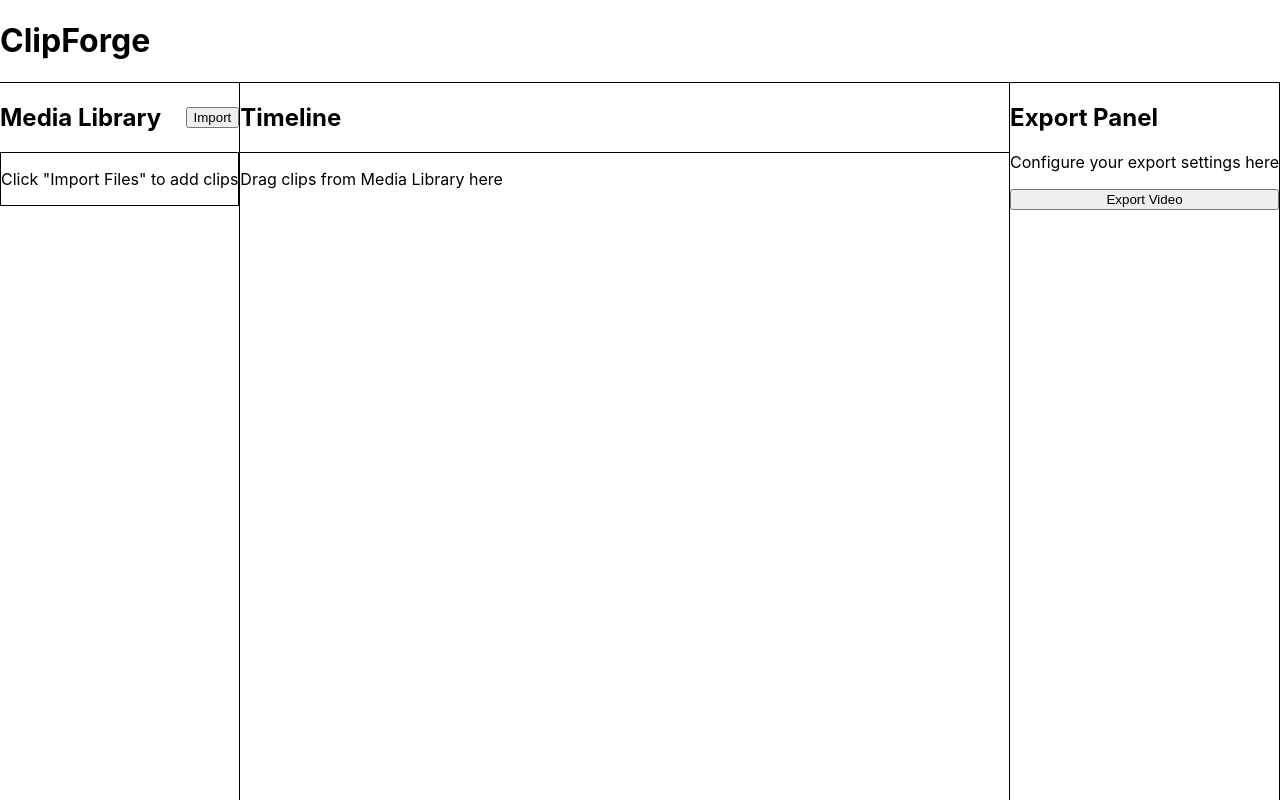
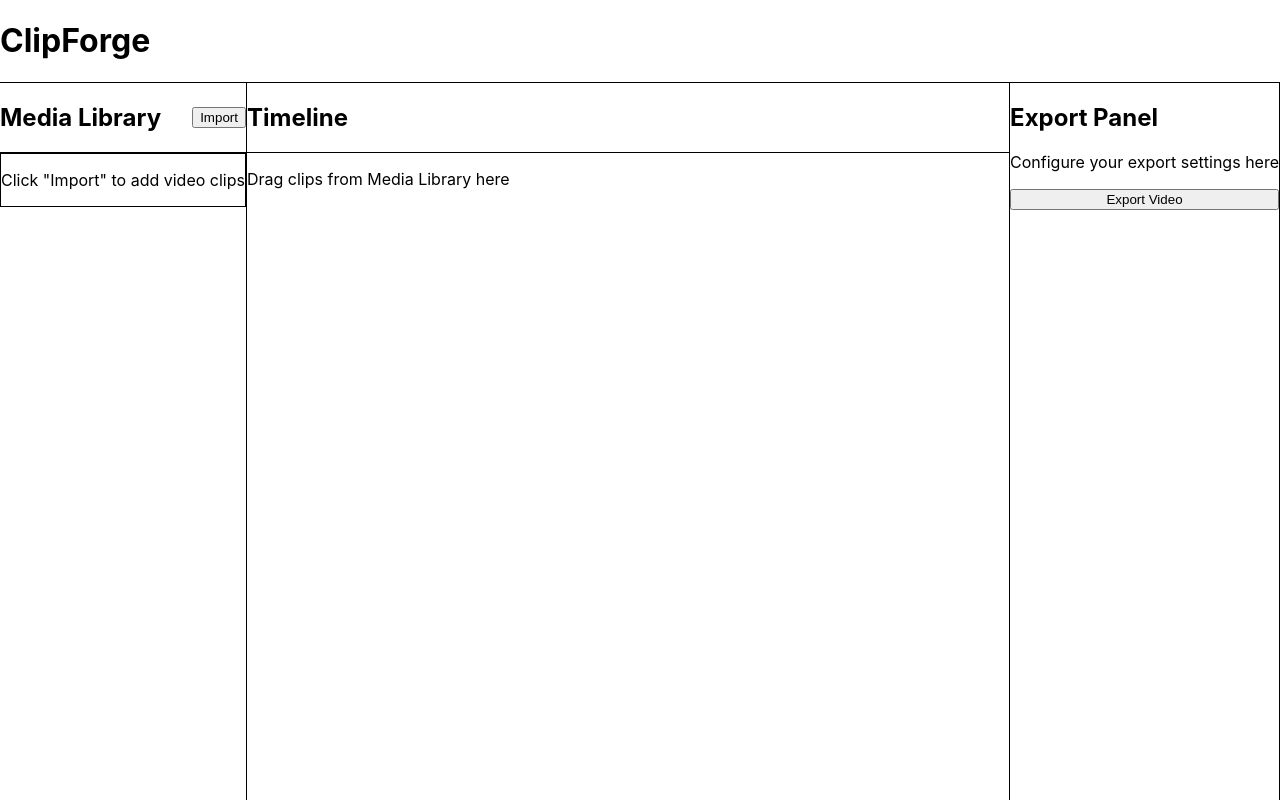
Before and after one commit to dohoonk/Tony-Week3-ClipForge, a React (Vite) app: page / in a window 1280 px wide. Built offline with nearby package versions, Linux system fonts and the light colour scheme.

Commit message:
feat: add media library with import (PR 6)
Implement file import UI with probe() integration.
Add Zustand actions for clip management.
Display clips with duration and resolution.

```diff
--- a/src/renderer/components/MediaLibrary.tsx
+++ b/src/renderer/components/MediaLibrary.tsx
@@ -1,19 +1,131 @@
-import React from 'react'
+import React, { useState } from 'react'
+import { useStore } from '../store'
+import { Clip } from '@shared/types'
 
 export function MediaLibrary() {
+  const { clips, addClip, removeClip, trackItems } = useStore()
+  const [isImporting, setIsImporting] = useState(false)
+
+  const handleImportFiles = async () => {
+    try {
+      setIsImporting(true)
+
+      // Open file dialog
+      const filePaths = await window.clipforge.openFiles()
+      if (filePaths.length === 0) return
+
+      console.log('[MediaLibrary] Importing files:', filePaths)
+
+      // Process each file
+      for (const filePath of filePaths) {
+        try {
+          // Get video metadata
+          const metadata = await window.clipforge.probe(filePath)
+
+          // Extract filename
+          const fileName = filePath.split('/').pop() || 'Unknown'
+          const fileExt = fileName.split('.').pop() || ''
+
+          // Create clip object
+          const clip: Clip = {
+            id: `clip-${Date.now()}-${Math.random()}`,
+            name: fileName,
+            path: filePath,
+            duration: metadata.duration,
+            width: metadata.width,
+            height: metadata.height,
+          }
+
+          // Add to store
+          addClip(clip)
+
+          console.log('[MediaLibrary] Added clip:', clip)
+        } catch (error) {
+          console.error('[MediaLibrary] Failed to process file:', filePath, error)
+        }
+      }
+    } catch (error) {
+      console.error('[MediaLibrary] Import failed:', error)
+    } finally {
+      setIsImporting(false)
+    }
+  }
+
+  const handleDeleteClip = async (clipId: string) => {
+    // Check if clip is used in any trackItems
+    const isUsed = Object.values(trackItems).some(item => item.clipId === clipId)
+
+    if (isUsed) {
+      const confirmed = window.confirm(
+        'This clip is being used in the timeline. Are you sure you want to delete it?'
+      )
+      if (!confirmed) return
+    }
+
+    removeClip(clipId)
+  }
+
+  const formatDuration = (seconds: number): string => {
+    const mins = Math.floor(seconds / 60)
+    const secs = Math.floor(seconds % 60)
+    return `${mins}:${secs.toString().padStart(2, '0')}`
+  }
+
+  const clipList = Object.values(clips)
+
   return (
-    <aside className="w-64 h-full border-r border-gray-700 p-4 overflow-y-auto">
-      <div className="flex items-center justify-between mb-4">
-        <h2 className="text-lg font-semibold text-white">Media Library</h2>
-        <button className="px-3 py-1 text-sm bg-blue-600 hover:bg-blue-700 rounded text-white">
-          Import
-        </button>
+    <aside className="w-64 h-full border-r border-gray-700 bg-gray-900 flex flex-col">
+      {/* Header */}
+      <div className="p-4 border-b border-gray-700">
+        <div className="flex items-center justify-between mb-4">
+          <h2 className="text-lg font-semibold text-white">Media Library</h2>
+          <button
+            onClick={handleImportFiles}
+            disabled={isImporting}
+            className="px-3 py-1 text-sm bg-blue-600 hover:bg-blue-700 disabled:bg-gray-600 disabled:cursor-not-allowed rounded text-white"
+          >
+            {isImporting ? 'Importing...' : 'Import'}
+          </button>
+        </div>
       </div>
-      <div className="space-y-4">
-        <div className="p-4 bg-gray-800 rounded border border-gray-700">
-          <div className="aspect-video bg-gray-700 rounded mb-2"></div>
-          <p className="text-sm text-gray-400">Click "Import Files" to add clips</p>
-        </div>
+
+      {/* Clips List */}
+      <div className="flex-1 overflow-y-auto p-4 space-y-4">
+        {clipList.length === 0 ? (
+          <div className="p-4 bg-gray-800 rounded border border-gray-700 text-center">
+            <div className="aspect-video bg-gray-700 rounded mb-2"></div>
+            <p className="text-sm text-gray-400">Click "Import" to add video clips</p>
+          </div>
+        ) : (
+          clipList.map((clip) => (
+            <div
+              key={clip.id}
+              className="p-3 bg-gray-800 rounded border border-gray-700 hover:border-gray-600 transition-colors"
+            >
+              {/* Thumbnail placeholder */}
+              <div className="aspect-video bg-gray-700 rounded mb-2 relative group">
+                {/* Delete button */}
+                <button
+                  onClick={() => handleDeleteClip(clip.id)}
+                  className="absolute top-2 right-2 bg-red-600 hover:bg-red-700 text-white rounded-full w-6 h-6 flex items-center justify-center opacity-0 group-hover:opacity-100 transition-opacity text-xs"
+                >
+                  ×
+                </button>
+              </div>
+
+              {/* Clip info */}
+              <div className="space-y-1">
+                <p className="text-sm text-white font-medium truncate" title={clip.name}>
+                  {clip.name}
+                </p>
+                <div className="flex justify-between text-xs text-gray-400">
+                  <span>{formatDuration(clip.duration)}</span>
+                  <span>{clip.width}×{clip.height}</span>
+                </div>
+              </div>
+            </div>
+          ))
+        )}
       </div>
     </aside>
   )
--- a/src/renderer/store.ts
+++ b/src/renderer/store.ts
@@ -1,7 +1,26 @@
 import { create } from 'zustand'
-import { ClipForgeState } from '@shared/types'
+import { ClipForgeState, Clip } from '@shared/types'
 
-export const useStore = create<ClipForgeState>((set) => ({
+interface ClipForgeActions {
+  // Clip actions
+  addClip: (clip: Clip) => void
+  removeClip: (clipId: string) => void
+  updateClip: (clipId: string, updates: Partial<Clip>) => void
+
+  // TrackItem actions
+  addTrackItem: (item: any) => void
+  removeTrackItem: (itemId: string) => void
+
+  // UI actions
+  setPlayheadSec: (seconds: number) => void
+  setZoom: (zoom: number) => void
+  setSelectedId: (id?: string) => void
+}
+
+type ClipForgeStore = ClipForgeState & ClipForgeActions
+
+export const useStore = create<ClipForgeStore>((set) => ({
+  // State
   project: {
     id: '',
     name: 'Untitled Project',
@@ -16,4 +35,39 @@ export const useStore = create<ClipForgeState>((set) => ({
     zoom: 1,
     selectedId: undefined,
   },
+
+  // Actions
+  addClip: (clip: Clip) => set((state) => ({
+    clips: { ...state.clips, [clip.id]: clip }
+  })),
+
+  removeClip: (clipId: string) => set((state) => {
+    const { [clipId]: _, ...clips } = state.clips
+    return { clips }
+  }),
+
+  updateClip: (clipId: string, updates: Partial<Clip>) => set((state) => ({
+    clips: { ...state.clips, [clipId]: { ...state.clips[clipId], ...updates } }
+  })),
+
+  addTrackItem: (item: any) => set((state) => ({
+    trackItems: { ...state.trackItems, [item.id]: item }
+  })),
+
+  removeTrackItem: (itemId: string) => set((state) => {
+    const { [itemId]: _, ...trackItems } = state.trackItems
+    return { trackItems }
+  }),
+
+  setPlayheadSec: (seconds: number) => set((state) => ({
+    ui: { ...state.ui, playheadSec: seconds }
+  })),
+
+  setZoom: (zoom: number) => set((state) => ({
+    ui: { ...state.ui, zoom }
+  })),
+
+  setSelectedId: (id?: string) => set((state) => ({
+    ui: { ...state.ui, selectedId: id }
+  })),
 }))
```
Also changed, not shown: 1 other file (tests, documents, lock files or other folders).
